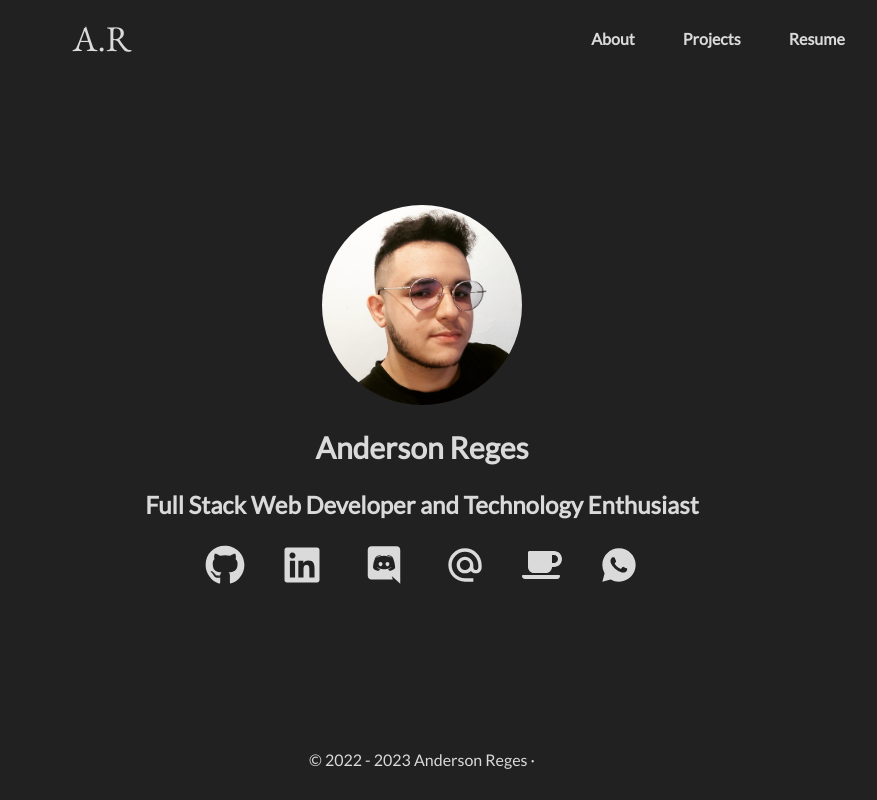
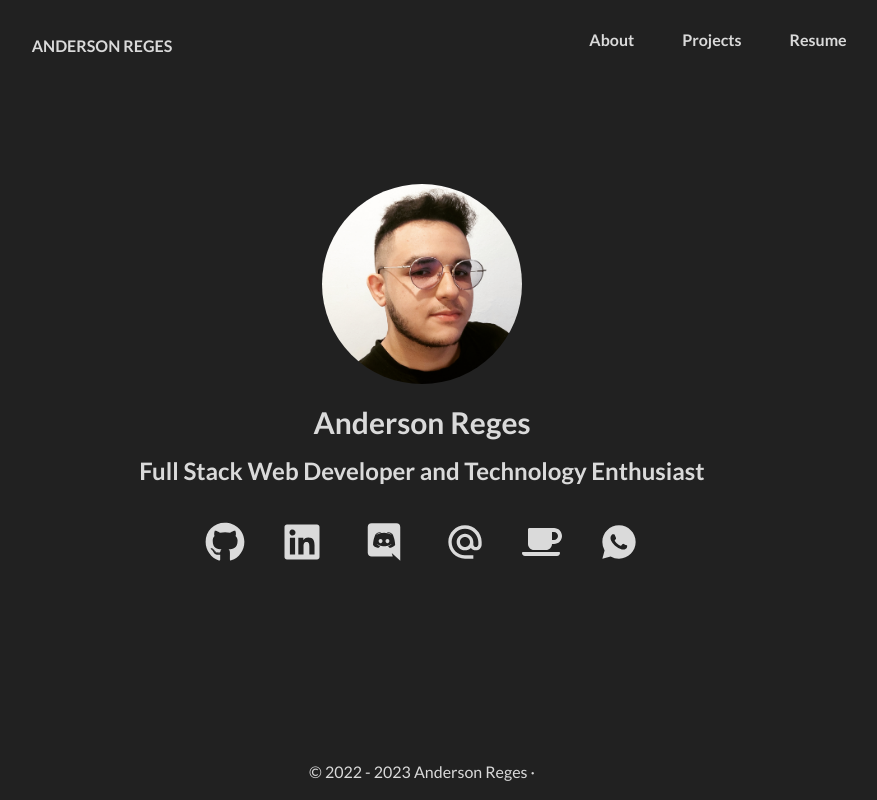
Before and after one commit to Anderson-Reges/my-portfolio, a Next.js app: page / in a window 1280 px wide. Shown: the whole page, without its empty margins (218-1095 px from the left). Built offline with nearby package versions, Linux system fonts and the light colour scheme.

Commit message:
Refac & Style: refactoring and changing home DOM styles

```diff
--- a/app/about/page.tsx
+++ b/app/about/page.tsx
@@ -1,4 +1,4 @@
-import NavBar from "../../components/Footer";
+import NavBar from "../../components/Navbar";
 import {
   BiLogoGit, BiLogoTypescript, BiLogoCss3, BiLogoTailwindCss, BiLogoReact, BiLogoPython
 } from 'react-icons/bi';
--- a/app/layout.tsx
+++ b/app/layout.tsx
@@ -6,7 +6,7 @@ import MenuProvider from '@/context/MenuProvider';
 
 const inter = Lato({
   subsets: ['latin'],
-  weight: ['400'],
+  weight: ['400', '700'],
 });
 
 export const metadata: Metadata = {
--- a/app/page.tsx
+++ b/app/page.tsx
@@ -10,36 +10,50 @@ import Footer from "../components/Footer";
 
 const HomePage: React.FC = () => {
   return (
-    <main className="flex flex-col bg-primary h-screen justify-between mobile:h-screen">
+    <main className="flex flex-col bg-primary h-screen mobile:h-screen">
       <NavBar />
-      <div className="flex flex-col justify-between items-center gap-[1.5em]">
+      <div className="flex flex-col items-center box-content mt-[16px] mb-[32px] px-5 grow">
         <Image
           src={profileImg}
           alt="profile-picture"
-          className="rounded-full mobile:w-[200px] desktop:w-[200px]"
+          className="rounded-full mobile:w-[100px] desktop:w-[200px]"
         />
-        <h1 className="text-second font-bold desktop:text-3xl mobile:text-2xl">Anderson Reges</h1>
-        <h1 className="text-second font-bold desktop:text-2xl mobile:text-xl mobile:text-center">Full Stack Web Developer and Technology Enthusiast</h1>
-        <div
-          className="flex desktop:gap-[2.3em] h-[48px] desktop:w-[40%] justify-center mobile:gap-[1.2em] mobile:w-full"
+        <h1 className="text-second font-bold desktop:text-3xl mobile:text-2xl mt-[20px] mb-[5px]">Anderson Reges</h1>
+        <h1 className="text-second font-bold desktop:text-2xl mobile:text-xl mobile:text-center mt-[10px] mb-[5px]">Full Stack Web Developer and Technology Enthusiast</h1>
+        <ul
+          className="flex mobile:flex-wrap desktop:gap-[2.3em] h-[48px]
+          desktop:w-[40%] justify-center mobile:gap-[1.2em] mobile:w-full
+          mt-[30px] mb-[10px]"
         >
+          <li>
             <Link href="https://github.com/Anderson-Reges">
               <FaGithub className='transition text-second hover:text-third hover:scale-110' size="40px" />
             </Link>
+          </li>
+          <li>
             <Link href="https://www.linkedin.com/in/anderson-reges/">
               <FaLinkedin className='transition text-second hover:text-third hover:scale-110' size="40px" />
             </Link>
+          </li>
+          <li>
             <DiscordHover />
+          </li>
+          <li>
             <Link href="mailto:andersonreges76@gmail.com">
               <MdAlternateEmail className='transition text-second hover:text-third hover:scale-110' size="40px" />
             </Link>
+          </li>
+          <li>
             <Link href="https://www.buymeacoffee.com/andersonreges">
               <FaCoffee className='transition text-second hover:text-third hover:scale-110' size="40px" />
             </Link>
+          </li>
+          <li>
             <Link href="https://wa.me/5588993408548">
               <RiWhatsappFill className='transition text-second hover:text-third hover:scale-110' size="40px" />
             </Link>
-        </div>
+          </li>
+        </ul>
       </div>
       <Footer />
     </main>
--- a/components/Footer.tsx
+++ b/components/Footer.tsx
@@ -1,6 +1,6 @@
 const Footer: React.FC = () => {
   return (
-    <div className="flex justify-center h-[80px] items-center">
+    <div className="flex box-content justify-end pb-5 desktop:items-center mobile:items-start mobile:flex-col mobile:ml-[1em] desktop:ml-0 grow">
         <p className="text-second font-extralight">© 2022 - 2023 Anderson Reges · </p>
     </div>
   );
--- a/components/Navbar.tsx
+++ b/components/Navbar.tsx
@@ -3,37 +3,32 @@
 import Link from 'next/link';
 import React from 'react';
 import { MenuContext } from '@/context/MenuProvider';
-import { EB_Garamond } from 'next/font/google';
 import NavigationMob from './NavigationMob';
 
-const inter = EB_Garamond({
-  subsets: ['latin'],
-  weight: ['400']
-});
 
 const NavBar: React.FC = () => {
   const { isOpen, setIsOpen } = React.useContext(MenuContext);
 
   return (
-    <div className='flex bg-primary justify-around desktop:py-[1.2em] mobile:pb-[1.3em] mobile:pt-[2.2em]'>
+    <div className='flex bg-primary justify-around desktop:py-[2em] mobile:py-[2em] grow'>
       <NavigationMob isOpen={ isOpen } setIsOpen={ setIsOpen } />
-      <h1 className={`text-4xl ${inter.className} desktop:w-[50%] text-center text-second`}>
+      <h1 className={`text-lg desktop:w-[50%] text-center text-second font-bold mobile:text-[16px]`}>
         <Link href="/" className='hover:text-third transition'>
-          A.R
+          ANDERSON REGES
         </Link>
       </h1>
       <ul
-        className='flex gap-[3em] items-center desktop:w-[50%] justify-center
-        font-bold text-second '
+        className='flex gap-[3em] desktop:w-[50%] justify-center
+        font-bold text-second items-start'
       >
-        <Link href="/about">
-          <li className='transition hover:text-third hover:scale-105 mobile:hidden desktop:flex'>About</li>
+        <Link href="/about" className='mobile:hidden desktop:flex'>
+          <li className='transition hover:text-third hover:scale-105 desktop:flex'>About</li>
         </Link>
-        <Link href="/projects">
-          <li className='transition hover:text-third hover:scale-105 mobile:hidden desktop:flex'>Projects</li>
+        <Link href="/projects" className='mobile:hidden desktop:flex'>
+          <li className='transition hover:text-third hover:scale-105 desktop:flex'>Projects</li>
         </Link>
-        <Link href="/resume">
-          <li className='transition hover:text-third hover:scale-105 mobile:hidden desktop:flex'>Resume</li>
+        <Link href="/resume" className='mobile:hidden desktop:flex'>
+          <li className='transition hover:text-third hover:scale-105 desktop:flex'>Resume</li>
         </Link>
         <li>
           <div className="flex justify-end items-center desktop:hidden">
--- a/components/NavigationMob.tsx
+++ b/components/NavigationMob.tsx
@@ -7,7 +7,7 @@ const NavigationMob: React.FC<NavMobChildren> = ({ isOpen, setIsOpen }) => {
     className={`absolute top-0 left-0 h-screen w-screen bg-primary transform ${isOpen ? "-translate-y-0" : "-translate-y-full"} transition-transform duration-300 ease-in-out filter  `}
     >
       <ul
-        className="flex flex-col justify-center items-center h-full gap-[3em] font-bold text-second"
+        className="flex flex-col justify-center items-center h-full gap-[3em] font-bold text-second text-2xl"
       >
         <Link href="/" onClick={() => setIsOpen(false)}>
           <li className='transition hover:text-third hover:scale-105 desktop:flex'>Home</li>
--- a/components/ProjectCards.tsx
+++ b/components/ProjectCards.tsx
@@ -3,7 +3,7 @@ import React from 'react';
 
 const ProjectCards: React.FC = () => {
   return (
-    <div className="relative inline-grid grid-cols-3 gap-[2em] mx-[5em]">
+    <div className="relative inline-grid grid-cols-3 gap-[2em] mx-[5em] mb-[20px]">
       <Card
         name="landing-page-product"
       />
```
Lines whose indentation alone changed are shown as unchanged.
